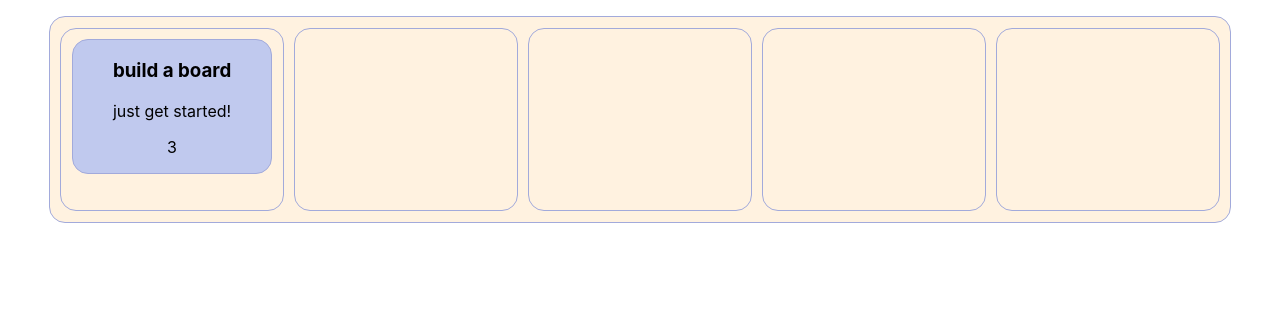
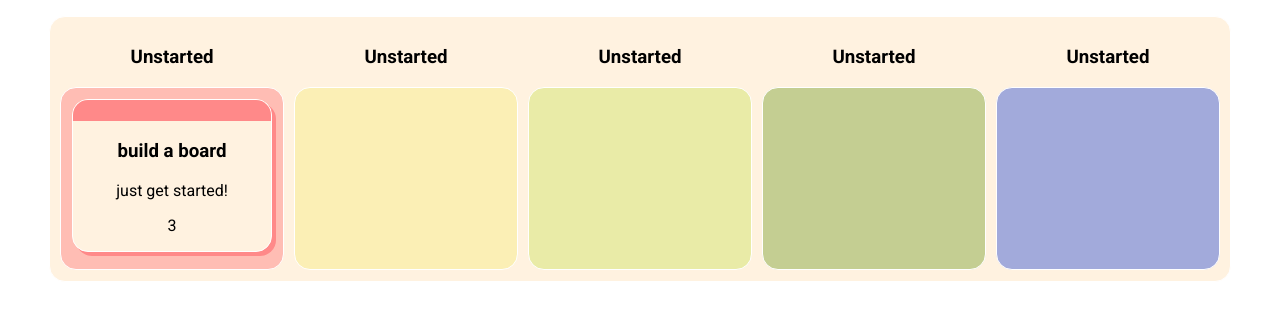
Before and after one commit to ChrisLaganiere/ai-pm, a React (Create React App) app: page / in a window 1280 px wide. Shown: the top 320 px of the page. Built offline with nearby package versions, Linux system fonts and the light colour scheme.

Commit message:
cute styling

```diff
--- a/package.json
+++ b/package.json
@@ -20,6 +20,7 @@
   "scripts": {
     "start": "react-scripts start",
     "build": "react-scripts build",
+    "dev": "yarn start",
     "test": "react-scripts test",
     "eject": "react-scripts eject"
   },
--- a/public/index.html
+++ b/public/index.html
@@ -3,6 +3,7 @@
   <head>
     <meta charset="utf-8" />
     <link rel="icon" href="%PUBLIC_URL%/favicon.ico" />
+    <link href="https://fonts.googleapis.com/css2?family=Roboto:wght@400;500;700&display=swap" rel="stylesheet">
     <meta name="viewport" content="width=device-width, initial-scale=1" />
     <meta name="theme-color" content="#000000" />
     <meta
--- a/src/App.tsx
+++ b/src/App.tsx
@@ -1,5 +1,5 @@
 import { useState } from "react";
-import './Design/theme.css';
+import './theme.css';
 import { KanbanBoardView } from './Components/KanbanBoard';
 import { demoFixtures } from './Fixtures/demoFixtures';
 import { formatBoard, KanbanColumn } from "./Models/KanbanModels";
--- a/src/Components/KanbanBoard.module.css
+++ b/src/Components/KanbanBoard.module.css
@@ -7,25 +7,96 @@
     width: fit-content;
     margin: 12pt auto;
     border-radius: var(--kb-border-radius);
-    border: 1pt solid var(--kb-border);
+    border: var(--kb-border-width) solid var(--kb-border-color);
     padding: 8pt;
     gap: 8pt;
     background-color: var(--kb-board-background);
 }
 
-.kanboardColumn {
+.kanbanColumnView {
+    text-align: center;
+}
+
+.kanboardColumnBody {
     display: flex;
     flex-direction: column;
     border-radius: var(--kb-border-radius);
-    border: 1pt solid var(--kb-border);
+    border: var(--kb-border-width) solid var(--kb-border-color);
     padding: 8pt;
     min-width: 150pt;
     min-height: 120pt;
+    /* background-color: var(--kb-column-background); */
 }
 
 .kanbanItem {
     border-radius: var(--kb-border-radius);
-    border: 1pt solid var(--kb-border);
+    overflow: hidden;
+    border: var(--kb-border-width) solid var(--kb-border-color);
     text-align: center;
     background-color: var(--kb-item-background);
+    color: black;
 }
+
+.kanbanItemHeader {
+    padding: 8pt;
+}
+
+.kanbanColumnUnstarted .kanboardColumnBody {
+    background-color: var(--kb-red-half);
+}
+
+.kanbanColumnInProgress .kanboardColumnBody {
+    background-color: var(--kb-yellow-half);
+}
+
+.kanbanColumnInReview .kanboardColumnBody {
+    background-color: var(--kb-light-green-half);
+}
+
+.kanbanColumnFinished .kanboardColumnBody {
+    background-color: var(--kb-green-half);
+}
+
+.kanbanColumnReleased .kanboardColumnBody {
+    background-color: var(--kb-pastel-blue-2);
+}
+
+.kanbanColumnUnstarted .kanbanItem {
+    box-shadow: 4px 4px 0px 0px var(--kb-red);
+}
+
+.kanbanColumnInProgress .kanbanItem {
+    box-shadow: 4px 4px 0px 0px var(--kb-yellow);
+}
+
+.kanbanColumnInReview .kanbanItem {
+    box-shadow: 4px 4px 0px 0px var(--kb-light-green);
+}
+
+.kanbanColumnFinished .kanbanItem {
+    box-shadow: 4px 4px 0px 0px var(--kb-green);
+}
+
+.kanbanColumnReleased .kanbanItem {
+    box-shadow: 4px 4px 0px 0px var(--kb-pastel-blue-2);
+}
+
+.kanbanColumnUnstarted .kanbanItemHeader {
+    background-color: var(--kb-red);
+}
+
+.kanbanColumnInProgress .kanbanItemHeader {
+    background-color: var(--kb-yellow);
+}
+
+.kanbanColumnInReview .kanbanItemHeader {
+    background-color: var(--kb-light-green);
+}
+
+.kanbanColumnFinished .kanbanItemHeader {
+    background-color: var(--kb-green);
+}
+
+.kanbanColumnReleased .kanbanItemHeader {
+    background-color: var(--kb-pastel-blue-2);
+}
--- a/src/Components/KanbanBoard.tsx
+++ b/src/Components/KanbanBoard.tsx
@@ -1,54 +1,6 @@
-import { KanbanBoard,KanbanColumn,KanbanItem } from "../Models/KanbanModels";
+import { KanbanBoard,KanbanColumn } from "../Models/KanbanModels";
+import { KanbanColumnView } from "./KanbanColumnView";
 import styles from './KanbanBoard.module.css';
-
-function KanbanItemView({
-    item
-}: {
-    item: KanbanItem;
-}) {
-    const handleDragStart = (e: React.DragEvent<HTMLDivElement>) => {
-        e.dataTransfer.setData('text/plain', item.id);
-    };
-
-    return (
-        <div draggable onDragStart={handleDragStart} className={styles.kanbanItem}>
-            <h3>{item.title}</h3>
-            <p>{item.description}</p>
-            <p>{item.points}</p>
-        </div>
-    )
-}
-
-function KanbanColumnView({
-    items,
-    claimItem
-}: {
-    items: KanbanItem[];
-    claimItem: (itemId: string) => void
-}) {
-    const handleDrop = (e: React.DragEvent<HTMLDivElement>) => {
-        e.preventDefault();
-        const itemId = e.dataTransfer.getData('text/plain');
-        console.log(`did drop item: ${itemId}`)
-        claimItem(itemId);
-    };
-
-    const handleDragOver = (e: React.DragEvent<HTMLDivElement>) => {
-        e.preventDefault(); // Allow dropping
-    };
-
-    return (
-        <div
-            onDrop={handleDrop}
-            onDragOver={handleDragOver}
-            className={styles.kanboardColumn}> {
-                items.map((item) => {
-                    return <KanbanItemView key={item.id} item={item} />;
-                }
-            )}
-        </div>
-    );
-}
 
 export function KanbanBoardView({
     board,
@@ -59,11 +11,11 @@ export function KanbanBoardView({
 }) {
     return (
         <div className={styles.kanboardBoard}>
-            <KanbanColumnView items={board.notStarted} claimItem={(itemId) => moveItem(itemId, KanbanColumn.NotStarted)} />
-            <KanbanColumnView items={board.inProgress} claimItem={(itemId) => moveItem(itemId, KanbanColumn.InProgress)} />
-            <KanbanColumnView items={board.inReview} claimItem={(itemId) => moveItem(itemId, KanbanColumn.InReview)} />
-            <KanbanColumnView items={board.completed} claimItem={(itemId) => moveItem(itemId, KanbanColumn.Completed)} />
-            <KanbanColumnView items={board.released} claimItem={(itemId) => moveItem(itemId, KanbanColumn.Released)} />
+            <KanbanColumnView column={KanbanColumn.NotStarted} items={board.notStarted} claimItem={(itemId) => moveItem(itemId, KanbanColumn.NotStarted)} />
+            <KanbanColumnView column={KanbanColumn.InProgress} items={board.inProgress} claimItem={(itemId) => moveItem(itemId, KanbanColumn.InProgress)} />
+            <KanbanColumnView column={KanbanColumn.InReview} items={board.inReview} claimItem={(itemId) => moveItem(itemId, KanbanColumn.InReview)} />
+            <KanbanColumnView column={KanbanColumn.Completed} items={board.completed} claimItem={(itemId) => moveItem(itemId, KanbanColumn.Completed)} />
+            <KanbanColumnView column={KanbanColumn.Released} items={board.released} claimItem={(itemId) => moveItem(itemId, KanbanColumn.Released)} />
         </div>
     );
 }
--- /dev/null
+++ b/src/Components/KanbanBoardItem.tsx
@@ -0,0 +1,21 @@
+import { KanbanItem } from "../Models/KanbanModels";
+import styles from './KanbanBoard.module.css';
+
+export function KanbanItemView({
+    item
+}: {
+    item: KanbanItem;
+}) {
+    const handleDragStart = (e: React.DragEvent<HTMLDivElement>) => {
+        e.dataTransfer.setData('text/plain', item.id);
+    };
+
+    return (
+        <div draggable onDragStart={handleDragStart} className={styles.kanbanItem}>
+            <div className={styles.kanbanItemHeader}></div>
+            <h3>{item.title}</h3>
+            <p>{item.description}</p>
+            <p>{item.points}</p>
+        </div>
+    )
+}
--- /dev/null
+++ b/src/Components/KanbanColumnView.tsx
@@ -0,0 +1,49 @@
+import { KanbanColumn, KanbanItem } from "../Models/KanbanModels";
+import { KanbanItemView } from "./KanbanBoardItem";
+import styles from './KanbanBoard.module.css';
+
+const KanbanStyleMap = {
+    [KanbanColumn.NotStarted]: styles.kanbanColumnUnstarted,
+    [KanbanColumn.InProgress]: styles.kanbanColumnInProgress,
+    [KanbanColumn.InReview]: styles.kanbanColumnInReview,
+    [KanbanColumn.Completed]: styles.kanbanColumnFinished,
+    [KanbanColumn.Released]: styles.kanbanColumnReleased,
+};
+
+export function KanbanColumnView({
+    column,
+    items,
+    claimItem
+}: {
+    column: KanbanColumn,
+    items: KanbanItem[];
+    claimItem: (itemId: string) => void
+}) {
+    const handleDrop = (e: React.DragEvent<HTMLDivElement>) => {
+        e.preventDefault();
+        const itemId = e.dataTransfer.getData('text/plain');
+        console.log(`did drop item: ${itemId}`)
+        claimItem(itemId);
+    };
+
+    const handleDragOver = (e: React.DragEvent<HTMLDivElement>) => {
+        e.preventDefault(); // Allow dropping
+    };
+
+    const itemStyle = KanbanStyleMap[column];
+
+    return (
+        <div className={`${styles.kanbanColumnView} ${itemStyle}`}>
+            <h3>Unstarted</h3>
+            <div
+                onDrop={handleDrop}
+                onDragOver={handleDragOver}
+                className={styles.kanboardColumnBody}> {
+                    items.map((item) => {
+                        return <KanbanItemView key={item.id} item={item} />;
+                    }
+                )}
+            </div>
+        </div>
+    );
+}
--- a/src/Design/theme.css
+++ /dev/null
@@ -1,15 +0,0 @@
-:root {
-    /* Colors */
-    --kb-white: #FFF2E0;
-    --kb-blue-1: #C0C9EE;
-    --kb-blue-2: #A2AADB;
-    --kb-blue-3: #898AC4;
-
-    /* Dimensions */
-    --kb-border-radius: 12pt;
-
-    /* Components */
-    --kb-board-background: var(--kb-white);
-    --kb-item-background: var(--kb-blue-1);
-    --kb-border: var(--kb-blue-2);
-}
--- a/src/index.css
+++ b/src/index.css
@@ -1,8 +1,9 @@
 body {
   margin: 0;
-  font-family: -apple-system, BlinkMacSystemFont, 'Segoe UI', 'Roboto', 'Oxygen',
+  /* font-family: -apple-system, BlinkMacSystemFont, 'Segoe UI', 'Roboto', 'Oxygen',
     'Ubuntu', 'Cantarell', 'Fira Sans', 'Droid Sans', 'Helvetica Neue',
-    sans-serif;
+    sans-serif; */
+  font-family: 'Roboto', sans-serif;
   -webkit-font-smoothing: antialiased;
   -moz-osx-font-smoothing: grayscale;
 }
--- /dev/null
+++ b/src/theme.css
@@ -0,0 +1,29 @@
+:root {
+    /* Colors: Palette 1 */
+    --kb-white: #FFF2E0;
+    --kb-pastel-blue-1: #C0C9EE;
+    --kb-pastel-blue-2: #A2AADB;
+    --kb-pastel-blue-3: #898AC4;
+
+    /* Colors: Palette 2 */
+    --kb-green: #89AC46;
+    --kb-green-half: rgb(137, 172, 70, 0.5);
+    --kb-light-green: #D3E671;
+    --kb-light-green-half: rgb(211, 230, 113, 0.5);
+    --kb-yellow: #F8ED8C;
+    --kb-yellow-half: rgb(248, 237, 140, 0.5);
+    --kb-red: #FF8989;
+    --kb-red-half: rgb(255, 137, 137, 0.5);
+
+    /* Dimensions */
+    --kb-border-radius: 12pt;
+
+    /* Components */
+    --kb-board-background: var(--kb-white);
+    /* --kb-item-background: var(--kb-blue-1); */
+    /* --kb-border: var(--kb-blue-2); */
+    --kb-column-background: var(--kb-pastel-blue-1);
+    --kb-item-background: var(--kb-white);
+    --kb-border-color: #FFFFFF;
+    --kb-border-width: 1pt;
+}
```
